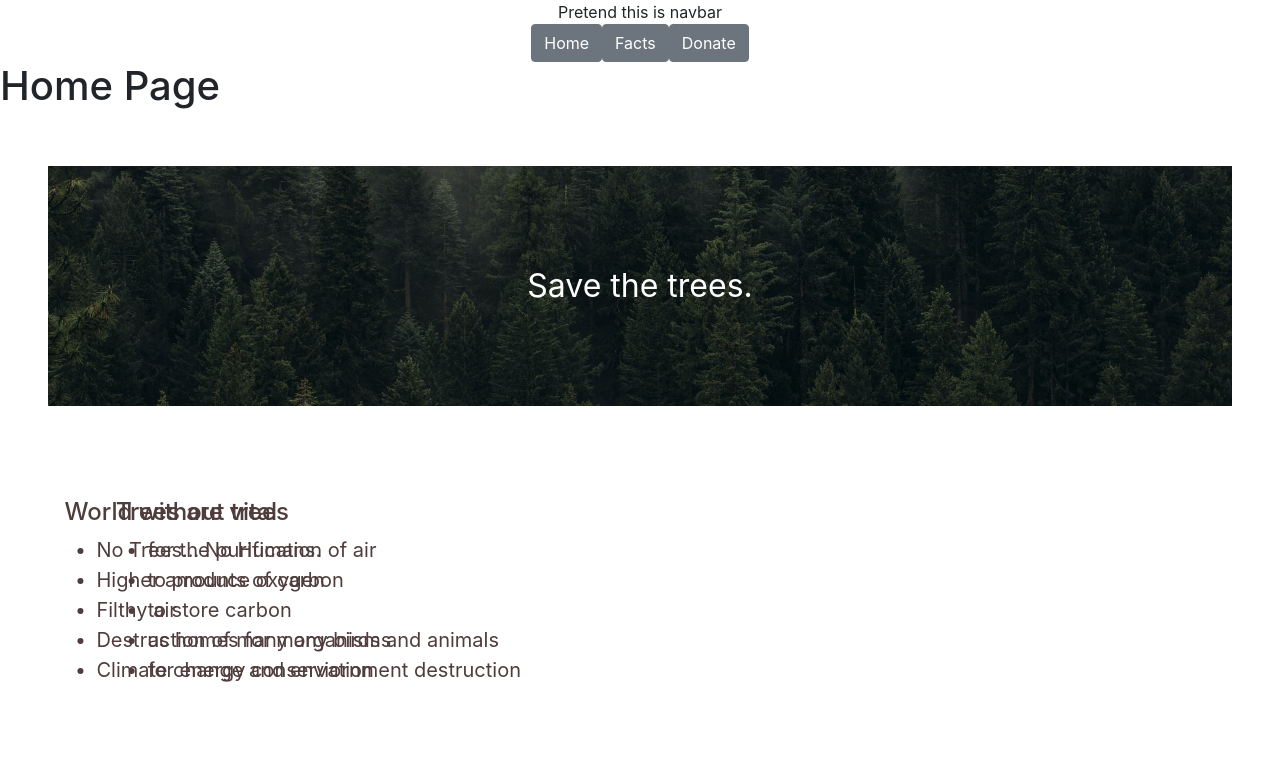
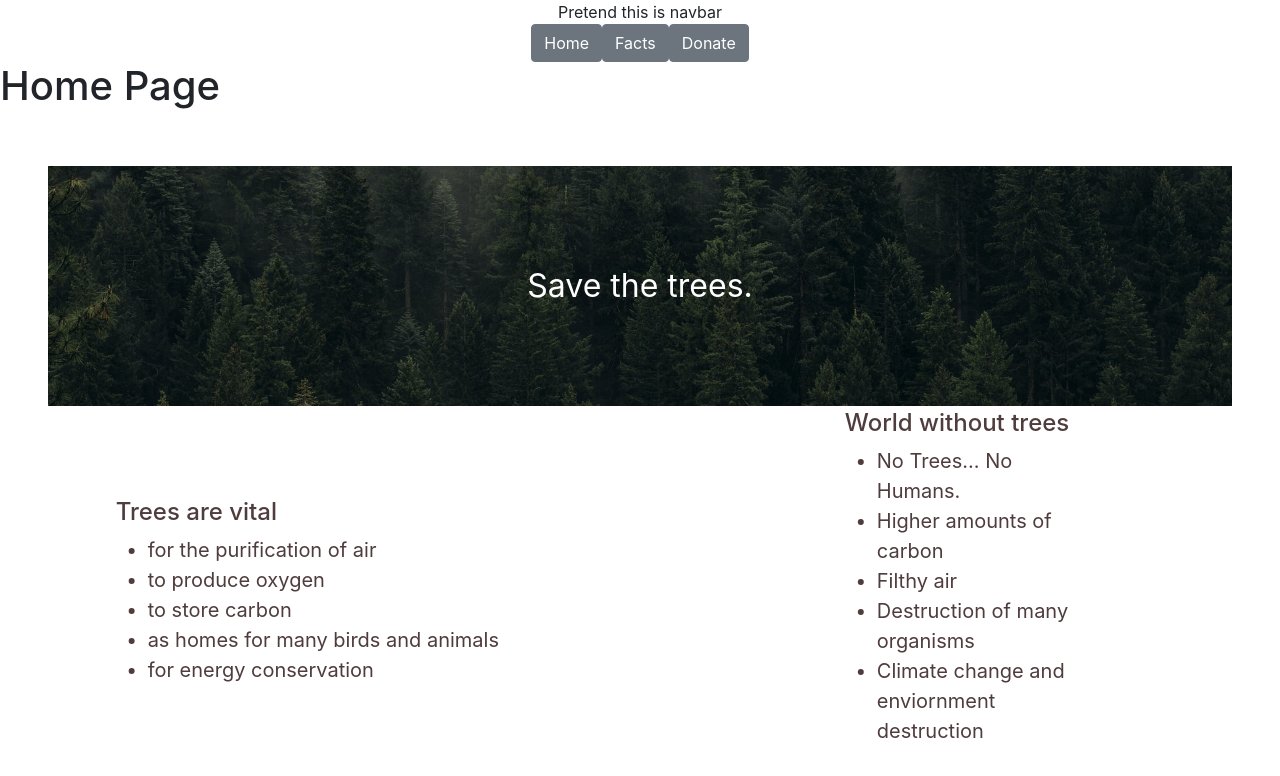
Before and after one commit to Web-Dev-Speedrunners/git-gud, a React (Create React App) app: page / in a window 1280 px wide. Shown: the top 776 px of the page. Built offline with nearby package versions, Linux system fonts and the light colour scheme.

Commit message:
right section

```diff
--- a/src/pages/home/rightsection.jsx
+++ b/src/pages/home/rightsection.jsx
@@ -3,7 +3,7 @@ import "./section.css";
 
 const RightSection = () => {
     return(
-    <div id="sec-text">
+    <div id="right-sec-text">
         <h4>World without trees </h4>
         <ul>
             <li>No Trees... No Humans.</li>
--- a/src/pages/home/section.css
+++ b/src/pages/home/section.css
@@ -8,3 +8,12 @@
     position: absolute;
     transform: translate(-70%, -70%);
   }
+
+  #right-sec-text {
+    top: 82%;
+    left: 80%;
+    font-size: 20px;
+    color: rgb(79, 60, 60);
+    position: absolute;
+    transform: translate(-70%, -70%);
+  }
```
